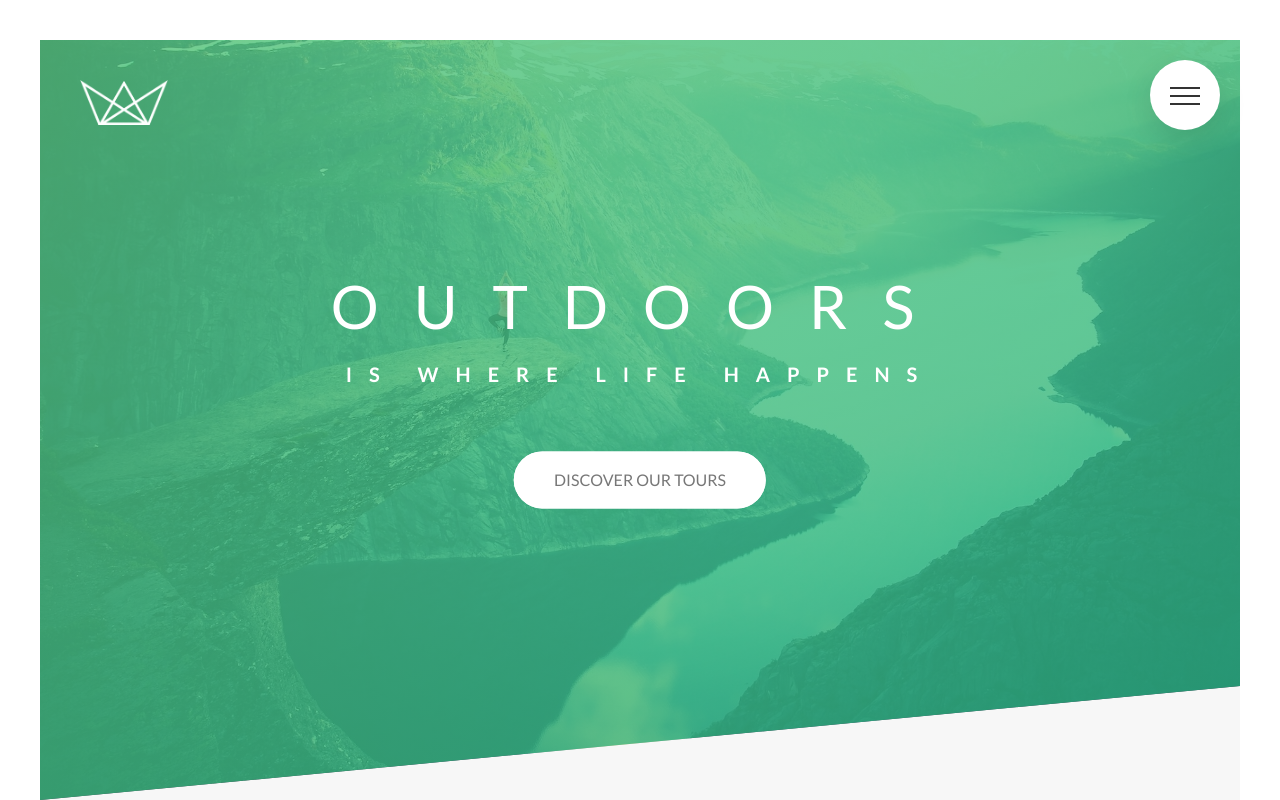
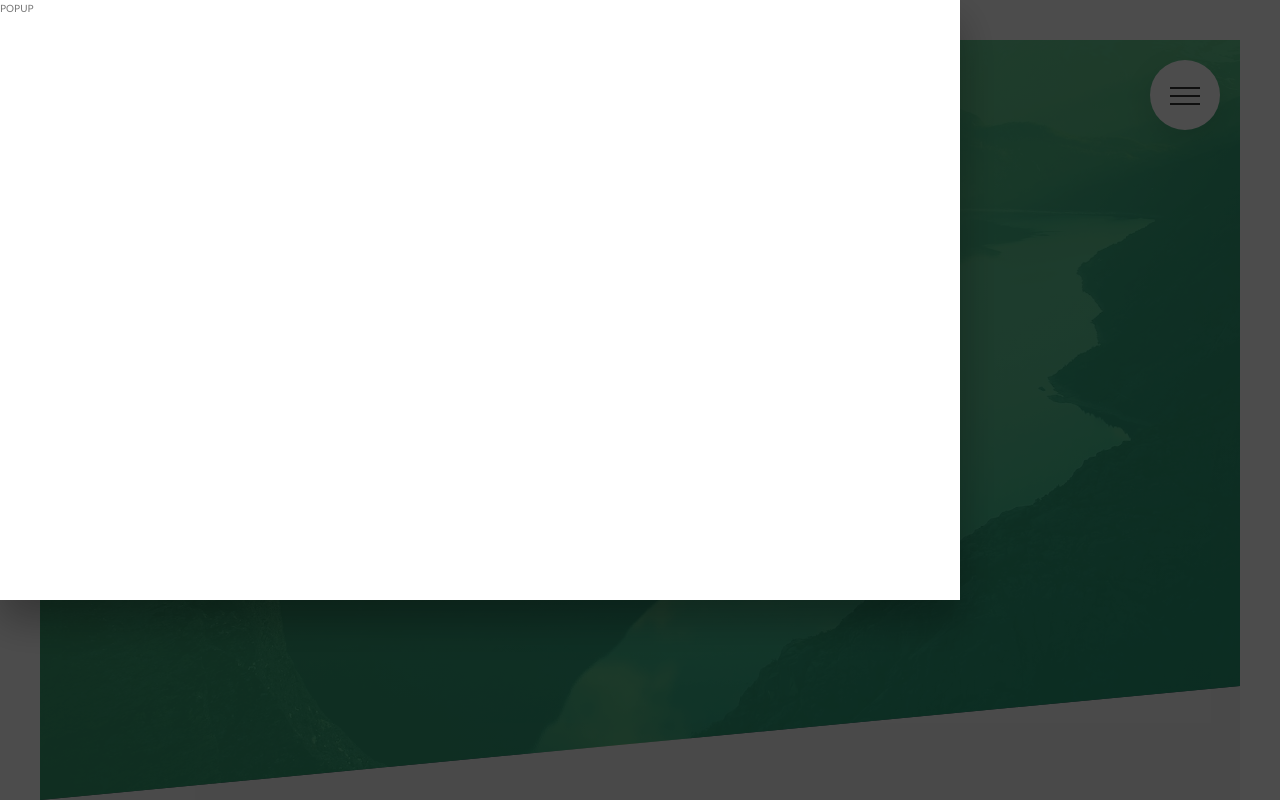
Before and after one commit to youssef-md/Natour, a website: page index.html in a window 1280 px wide. Shown: the top 800 px of the page. Drawn offline with Linux system fonts and the light colour scheme.

Commit message:
Create the backdrop and the content area of the popup

```diff
--- a/index.html
+++ b/index.html
@@ -336,7 +336,6 @@
 			</section>
 		</main>
 
-
 		<footer class="footer">
 			<div class="footer__logo-box">
 				<img src="img/logo-green-2x.png" alt="Full logo" class="footer__logo">
@@ -362,5 +361,12 @@
 				</div>
 			</div>
 		</footer>
+
+		<div class="popup">
+			<div class="popup__content">
+				POPUP
+			</div>
+		</div>
+
 	</body>
 </html>
--- /dev/null
+++ b/sass/components/_popup.scss
@@ -0,0 +1,17 @@
+.popup {
+  height: 100vh;
+  width: 100%;
+  position: fixed;
+  top: 0;
+  left: 0;
+  background-color: rgba($color-black, .7);
+  z-index: 3000;
+
+  &__content {
+    width: 75%;
+    height: 60rem;
+    background-color: $color-white;
+    box-shadow: 0 2rem 4rem rgba($color-black, .3);
+
+  }
+}
--- a/sass/main.scss
+++ b/sass/main.scss
@@ -17,6 +17,7 @@
 @import "components/card";
 @import "components/bg-video";
 @import "components/form";
+@import "components/popup";
 //-------------------------------
 
 @import "layout/header";
```
Also changed, not shown: css/style.css, 2 other files.
